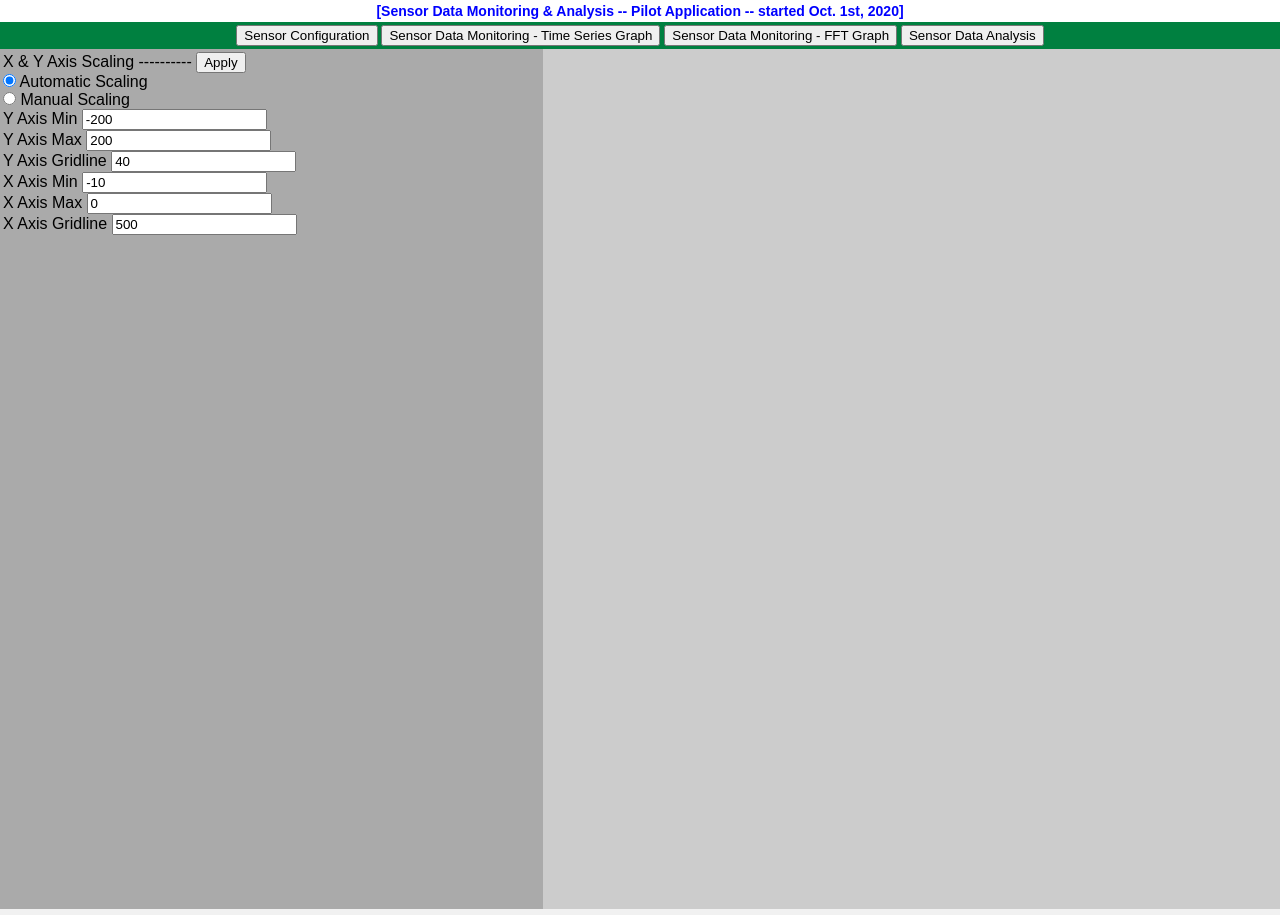
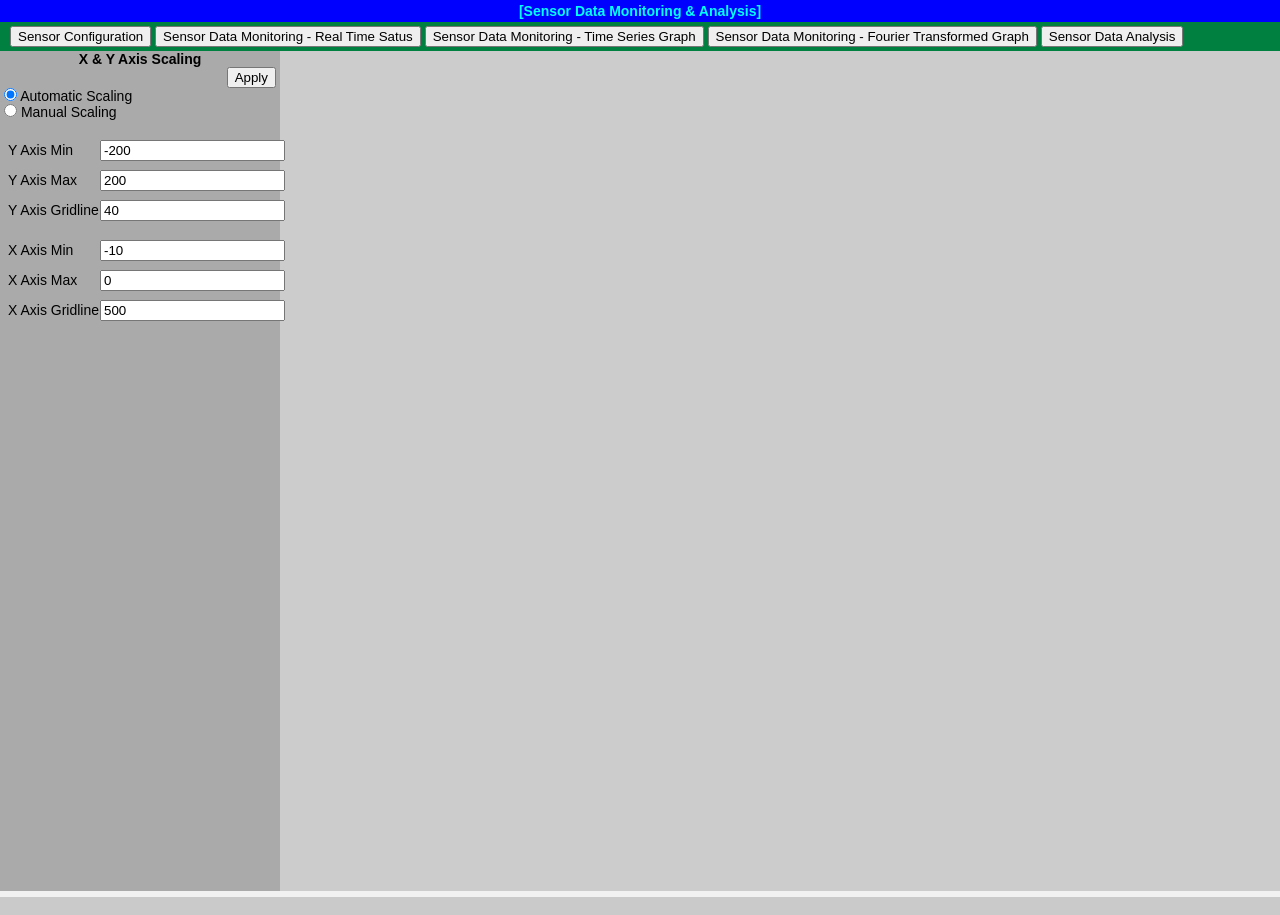
Before and after one commit to inhobyun/WSN_Project, a Flask app: template templates/m_dashboard.html in a window 1280 px wide. Run offline with Flask 2, Linux system fonts and the light colour scheme; the template is opened without the code that fills it, so the values that code supplies are empty; some libraries are stand-ins or nearby versions.

Commit message:
modified

```diff
--- a/templates/m_base.html
+++ b/templates/m_base.html
@@ -14,40 +14,45 @@ body {
   font-family: Arial, Helvetica, sans-serif;
 }
 
-/* Style */
+
+/* The grid container */
+.grid-container {
+  display: grid;
+  grid-template-columns: 280px auto;
+  grid-template-areas:
+    'top   top  '
+    'left  right'
+    'foot  foot ';
+}
+
 .top {
   grid-area: top;
   background-color: #008040;
   color: white;
-  padding: 3px;
-  text-align: center;
+  padding-top: 4px;
+  padding-bottom: 4px;
+  padding-left: 10px;
+  text-align: left;
   font-size: 14px;
-}
-
-/* The grid container */
-.grid-container {
-  display: grid;
-  grid-template-areas:
-    'top   top   top   top'
-    'left  right right right'
-    'foot  foot  foot  foot';
-  /* grid-column-gap: 10px; - if you want gap between the columns */
 }
 
 .left,
 .right {
-  padding: 3px;
-  height: 860px; /* Should be removed. Only for demonstration */
+  height: 840px; /* Should be removed. Only for demonstration */
 }
 
 /* Style the left column */
 .left {
   grid-area: left;
+  font-size: 14px;
+  padding-left: 4px;
+  padding-right: 4px;
 }
 
 /* Style the right column */
 .right {
   grid-area: right;
+  font-size: 12px;
 }
 
 /* Style the footer */
@@ -56,15 +61,16 @@ body {
   background-color: #f1f1f1;
   padding: 3px;
   text-align: center;
+  font-size: 14px;
 }
 
 /* Responsive layout - makes the three columns stack on top of each other instead of next to each other */
 @media (max-width: 1920px) {
   .grid-container  {
     grid-template-areas:
-    'top   top   top   top'
-    'left  right right right'
-    'foot  foot  foot  foot';
+    'top   top  '
+    'left  right'
+    'foot  foot ';
    }
 }
 </style>
@@ -72,19 +78,19 @@ body {
 
 <body>
 
-<p style="padding:3px;text-align:center;font-size:14px;color:blue;">
-    <strong>[Sensor Data Monitoring & Analysis -- Pilot Application -- started Oct. 1st, 2020]</strong>
+<p style="padding:3px; text-align:center; font-size:14px; color: cyan; background-color:blue;">
+    <strong>[Sensor Data Monitoring & Analysis]</strong>
 </p>
 
 <div class="grid-container">
 
     <div class="top">
         <button onclick="window.location.href='/m_Ooops'">Sensor Configuration</button>
+        <button onclick="window.location.href='/m_Ooops'">Sensor Data Monitoring - Real Time Satus</button>
         <button onclick="window.location.href='/m_dashboard'">Sensor Data Monitoring - Time Series Graph</button>
-        <button onclick="window.location.href='/m_Ooops'">Sensor Data Monitoring - FFT Graph</button>
+        <button onclick="window.location.href='/m_Ooops'">Sensor Data Monitoring - Fourier Transformed Graph</button>
         <button onclick="window.location.href='/m_Ooops'">Sensor Data Analysis</button>
     </div>
-
 
     <div class="left" style="background-color:#aaa;">
         {% block left %}
@@ -106,6 +112,5 @@ body {
 
 </div>
 
-
 </body>
 </html>
--- a/templates/m_dashboard.html
+++ b/templates/m_dashboard.html
@@ -1,26 +1,32 @@
 {% extends "m_base.html" %}
 
 {% block left %}
+    <p style="text-align:center;"><Strong>X & Y Axis Scaling</Strong></p>
 
-    X & Y Axis Scaling ----------
-    <button onclick="sendValue()">Apply</button> <br>
+    <p style="text-align:right;"><button onclick="sendValue()">Apply</button></p>
+
     <input type="radio" id="auto_scroll" name="scroll" value="auto_scroll" checked>
     <label>Automatic Scaling</label> <br>
     <input type="radio" id="man_scroll" name="scroll" value="man_scroll">
-    <label>Manual Scaling</label> <br>
-    <label>Y Axis Min</label>
-    <input type="text" id="y_min" value="-200" /> <br>
-    <label>Y Axis Max</label>
-    <input type="text" id="y_max" value="200" /> <br>
-    <label>Y Axis Gridline</label>
-    <input type="text" id="y_gridline" value="40" /> <br>
-    <label>X Axis Min</label>
-    <input type="text" id="x_min" value="-10" /> <br>
-    <label>X Axis Max</label>
-    <input type="text" id="x_max" value="0" /> <br>
-    <label>X Axis Gridline</label>
-    <input type="text" id="x_gridline" value="500" /> <br>
+    <label>Manual Scaling</label>
 
+    <p style="position:absolute; left:  8px; top:142px;"><label>Y Axis Min</label></p>
+    <p style="position:absolute; left:100px; top:140px;"><input type="text" id="y_min" value="-200"></p>
+
+    <p style="position:absolute; left:  8px; top:172px;"><label>Y Axis Max</label></p>
+    <p style="position:absolute; left:100px; top:170px;"><input type="text" id="y_max" value="200"></p>
+
+    <p style="position:absolute; left:  8px; top:202px;"><label>Y Axis Gridline</label></p>
+    <p style="position:absolute; left:100px; top:200Px;"><input type="text" id="y_gridline" value="40"></p>
+
+    <p style="position:absolute; left:  8px; top:242px;"><label>X Axis Min</label></p>
+    <p style="position:absolute; left:100px; top:240px;"><input type="text" id="x_min" value="-10"></p>
+
+    <p style="position:absolute; left:  8px; top:272px;"><label>X Axis Max</label></p>
+    <p style="position:absolute; left:100px; top:270px;"><input type="text" id="x_max" value="0"></p>
+
+    <p style="position:absolute; left:  8px; top:302px;"><label>X Axis Gridline</label></p>
+    <p style="position:absolute; left:100px; top:300px;"><input type="text" id="x_gridline" value="500"></p>
 {% endblock %}
 
 {% block right %}
--- a/templates/main.html
+++ b/templates/main.html
@@ -2,18 +2,17 @@
 
 <div class="left" style="background-color:#aaa;">
     {% block left %}
-    Sub-Menu Area
+    <p style="text-align:center;">Sub-Menu</p>
     {% endblock %}
 </div>
 
 <div class="right" style="background-color:#ccc;">
     {% block right %}
-    Graphic Drawing Area
+    <p style="text-align:center;">Graphic Output</p>
     {% endblock %}
 </div>
 
 <div class="foot">
     {% block foot %}
-    Satus Area
     {% endblock %}
 </div>
```
Also changed, not shown: templates/m_Ooops.html (+13 -1 lines).
